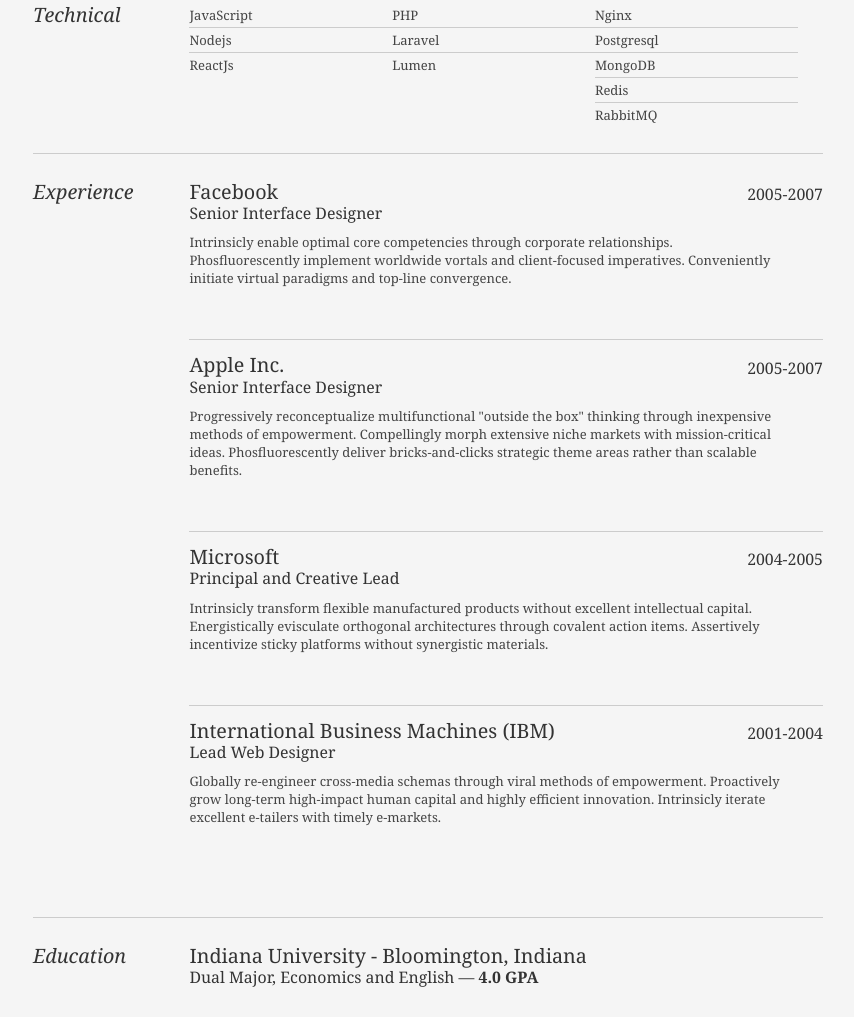
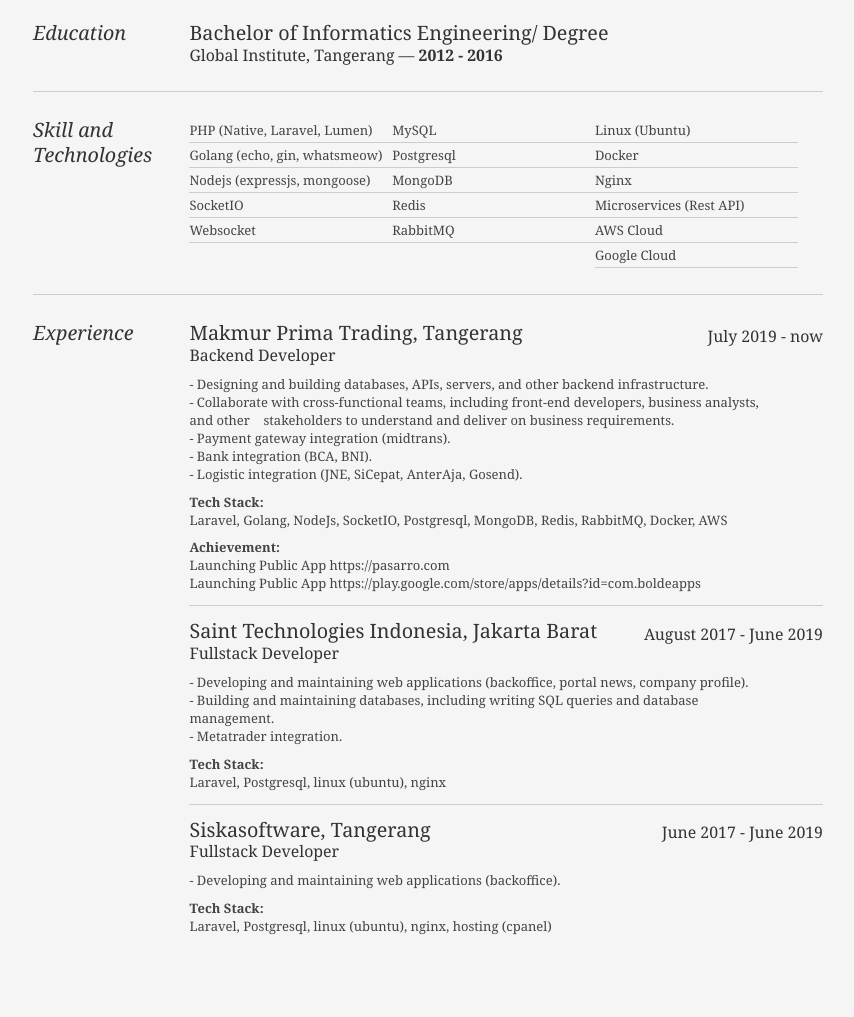
Before and after one commit to irvanirawanit/profile, a plain HTML site: page index.html in a window 1280 px wide. Shown: the part 569-1586 px from the top of the page, without its empty margins (212-1066 px from the left). Drawn offline with Linux system fonts and the light colour scheme.

Commit message:
simple cv

```diff
--- a/index.html
+++ b/index.html
@@ -21,7 +21,7 @@
 			<div class="yui-gc">
 				<div class="yui-u first">
 					<h1>Irvan Irawan</h1>
-					<h2>Fullstack Web Developer</h2>
+					<h2>Backend Developer</h2>
 				</div>
 
 				<div class="yui-u">
@@ -43,13 +43,15 @@
 							<h2>Profile</h2>
 						</div>
 						<div class="yui-u">
-							<p class="enlarge">
-								Progressively evolve cross-platform ideas before impactful infomediaries. Energistically visualize tactical initiatives before cross-media catalysts for change.
+							<p class="enlarge" style="padding-right: 0px;">
+								Hello! I a software engineer since 2017, specializes in developing the server-side components of a web or mobile application include designing, developing, testing, and maintaining the server-side code that handles user requests, data storage and retrieval, and application logic. <br>
+								My primary focus is on building and maintaining the server-side logic, databases, and APIs that enable the application to function properly and i had strong problem-solving skills, the ability to work well in a team, and a solid understanding of software development principles and best practices.<br>
+								Additionally, I developed some full-stack web applications.
 							</p>
 						</div>
 					</div><!--// .yui-gf -->
 
-					<div class="yui-gf">
+					<!-- <div class="yui-gf">
 						<div class="yui-u first">
 							<h2>Skills</h2>
 						</div>
@@ -70,36 +72,51 @@
 									<p>Proven ability to lead and manage a wide variety of design and development projects in team and independent situations.</p>
 								</div>
 						</div>
+					</div>// .yui-gf -->
+
+					<div class="yui-gf">
+						<div class="yui-u first">
+							<h2>Education</h2>
+						</div>
+						<div class="yui-u">
+							<h2>Bachelor of Informatics Engineering/ Degree</h2>
+							<h3>Global Institute, Tangerang &mdash; <strong>2012 - 2016</strong> </h3>
+						</div>
 					</div><!--// .yui-gf -->
 
 					<div class="yui-gf">
 						<div class="yui-u first">
-							<h2>Technical</h2>
+							<h2>Skill and Technologies</h2>
 						</div>
 						<div class="yui-u">
 							<ul class="talent">
-								<li>JavaScript</li>
-								<li>Nodejs</li>
-								<li class="last">ReactJs</li>
+								<li>PHP (Native, Laravel, Lumen)</li>
+								<li>Golang (echo, gin, whatsmeow)</li>
+								<li>Nodejs (expressjs, mongoose)</li>
+								<li>SocketIO</li>
+								<li>Websocket</li>
 							</ul>
 
 							<ul class="talent">
-								<li>PHP</li>
-								<li>Laravel</li>
-								<li class="last">Lumen</li>
+								<li>MySQL</li>
+								<li>Postgresql</li>
+								<li>MongoDB</li>
+								<li>Redis</li>
+								<li>RabbitMQ</li>
 							</ul>
 
 							<ul class="talent">
+								<li>Linux (Ubuntu)</li>
+								<li>Docker</li>
 								<li>Nginx</li>
-								<li>Postgresql</li>
-								<li>MongoDB</li>
-								<li>Redis</li>
-								<li class="last">RabbitMQ</li>
+								<li>Microservices (Rest API)</li>
+								<li>AWS Cloud</li>
+								<li>Google Cloud</li>
 							</ul>
 						</div>
 					</div><!--// .yui-gf-->
 
-					<div class="yui-gf">
+					<div class="yui-gf last">
 
 						<div class="yui-u first">
 							<h2>Experience</h2>
@@ -108,48 +125,51 @@
 						<div class="yui-u">
 
 							<div class="job">
-								<h2>Facebook</h2>
-								<h3>Senior Interface Designer</h3>
-								<h4>2005-2007</h4>
-								<p>Intrinsicly enable optimal core competencies through corporate relationships. Phosfluorescently implement worldwide vortals and client-focused imperatives. Conveniently initiate virtual paradigms and top-line convergence. </p>
+								<h2>Makmur Prima Trading, Tangerang</h2>
+								<h3>Backend Developer</h3>
+								<h4>July 2019 - now</h4>
+								<p style="margin-bottom: 0px;"> - Designing and building databases, APIs, servers, and other backend infrastructure.<br>
+									- Collaborate with cross-functional teams, including front-end developers, business analysts, and other &nbsp;&nbsp; stakeholders to understand and deliver on business requirements.<br>
+									- Payment gateway integration (midtrans).<br>
+									- Bank integration (BCA, BNI).<br>
+									- Logistic integration (JNE, SiCepat, AnterAja, Gosend).</p>
+								<p style="margin-bottom: 0px;">
+									<b>Tech Stack: </b><br>
+									Laravel, Golang, NodeJs, SocketIO, Postgresql, MongoDB, Redis, RabbitMQ, Docker, AWS
+								</p>
+								<p style="margin-bottom: 0px;">
+									<b>Achievement: </b><br>
+									Launching Public App https://pasarro.com <br>
+									Launching Public App https://play.google.com/store/apps/details?id=com.boldeapps
+								</p>
 							</div>
 
 							<div class="job">
-								<h2>Apple Inc.</h2>
-								<h3>Senior Interface Designer</h3>
-								<h4>2005-2007</h4>
-								<p>Progressively reconceptualize multifunctional "outside the box" thinking through inexpensive methods of empowerment. Compellingly morph extensive niche markets with mission-critical ideas. Phosfluorescently deliver bricks-and-clicks strategic theme areas rather than scalable benefits. </p>
+								<h2>Saint Technologies Indonesia, Jakarta Barat</h2>
+								<h3>Fullstack Developer</h3>
+								<h4>August 2017 - June 2019</h4>
+								<p style="margin-bottom: 0px;">- Developing and maintaining web applications (backoffice, portal news, company profile).<br>
+									- Building and maintaining databases, including writing SQL queries and database management.<br>
+									- Metatrader integration.</p>
+								<p style="margin-bottom: 0px;">
+									<b>Tech Stack: </b><br>
+									Laravel, Postgresql, linux (ubuntu), nginx
+								</p>
 							</div>
 
-							<div class="job">
-								<h2>Microsoft</h2>
-								<h3>Principal and Creative Lead</h3>
-								<h4>2004-2005</h4>
-								<p>Intrinsicly transform flexible manufactured products without excellent intellectual capital. Energistically evisculate orthogonal architectures through covalent action items. Assertively incentivize sticky platforms without synergistic materials. </p>
-							</div>
-
-
 							<div class="job last">
-								<h2>International Business Machines (IBM)</h2>
-								<h3>Lead Web Designer</h3>
-								<h4>2001-2004</h4>
-								<p>Globally re-engineer cross-media schemas through viral methods of empowerment. Proactively grow long-term high-impact human capital and highly efficient innovation. Intrinsicly iterate excellent e-tailers with timely e-markets.</p>
+								<h2>Siskasoftware, Tangerang</h2>
+								<h3>Fullstack Developer</h3>
+								<h4>June 2017 - June  2019</h4>
+								<p style="margin-bottom: 0px;">- Developing and maintaining web applications (backoffice).</p>
+								<p style="margin-bottom: 0px;">
+									<b>Tech Stack: </b><br>
+									Laravel, Postgresql, linux (ubuntu), nginx, hosting (cpanel)
+								</p>
 							</div>
 
 						</div><!--// .yui-u -->
 					</div><!--// .yui-gf -->
-
-
-					<div class="yui-gf last">
-						<div class="yui-u first">
-							<h2>Education</h2>
-						</div>
-						<div class="yui-u">
-							<h2>Indiana University - Bloomington, Indiana</h2>
-							<h3>Dual Major, Economics and English &mdash; <strong>4.0 GPA</strong> </h3>
-						</div>
-					</div><!--// .yui-gf -->
-
 
 				</div><!--// .yui-b -->
 			</div><!--// yui-main -->
```
